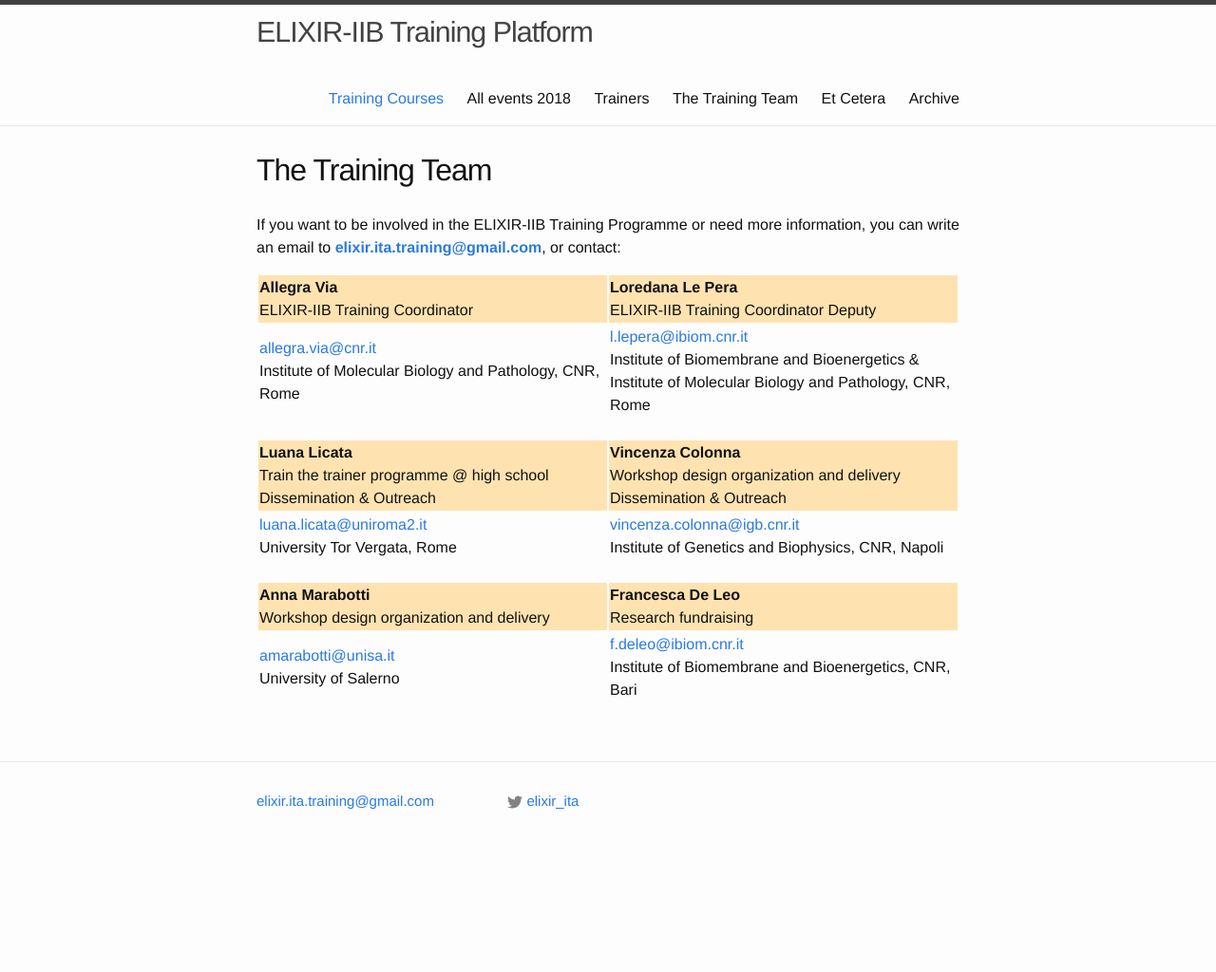
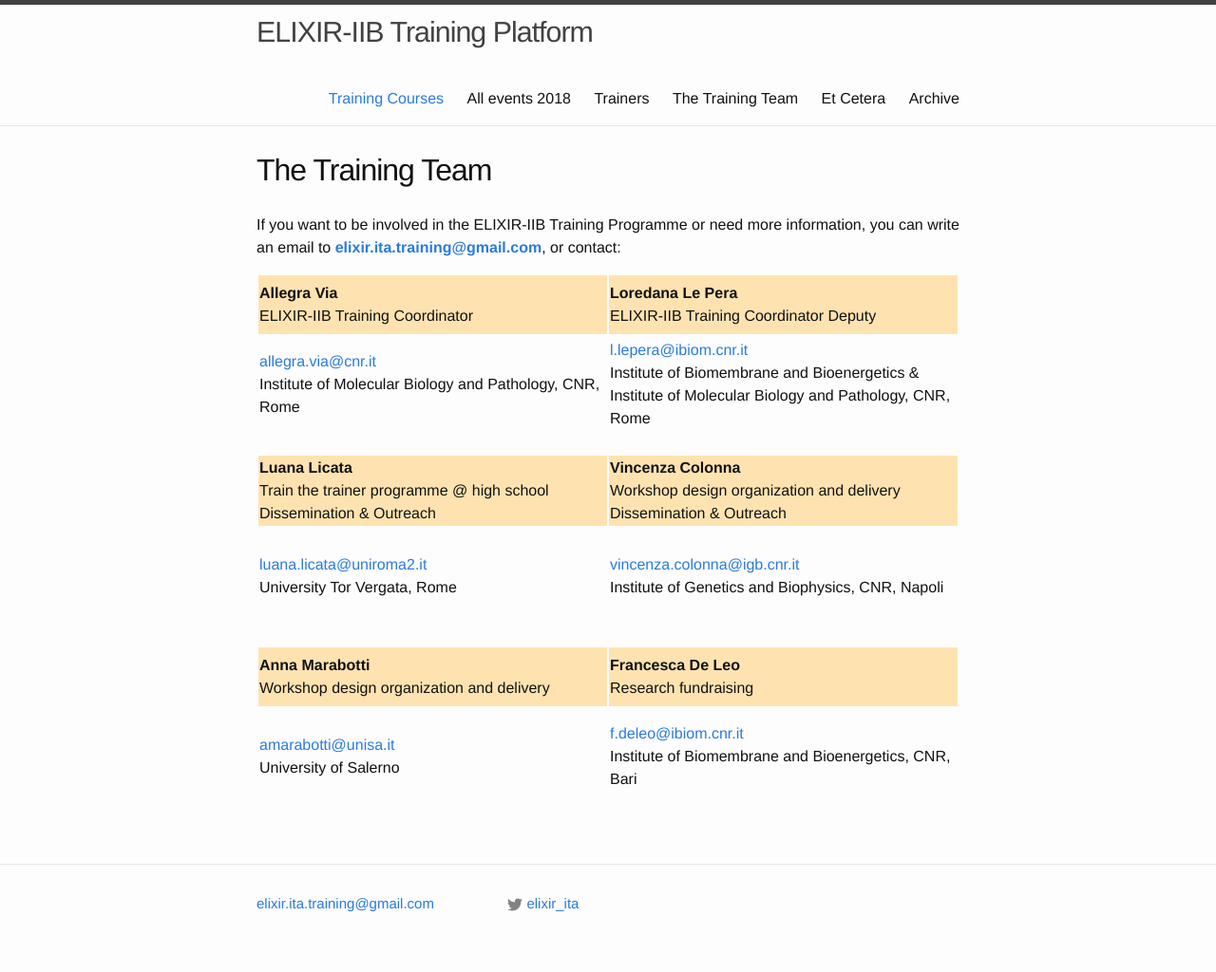
Before and after one commit to ELIXIR-IIB-training/website, a Jekyll site: the page built from _pages/03-training_team.md, in a window 1280 px wide. Shown: the whole page at 95% size. Built offline with Jekyll 4.4.1, drawn with Linux system fonts in a browser that asks for light colours; before the commit the page ends 916 px from its top, so only the background shows below that.

Commit message:
Update training team page format

```diff
--- a/_pages/03-training_team.md
+++ b/_pages/03-training_team.md
@@ -8,65 +8,65 @@ If you want to be involved in the ELIXIR-IIB Training Programme or need more inf
 
 <table border="0" width="740">
  <tr style="background-color:rgba(255,165,0,0.3)">
-   <td width="300">
+   <td width="300" height="60">
    		<b>Allegra Via</b><br>
 		ELIXIR-IIB Training Coordinator
 	</td>
-	<td width="300" >
+	<td width="300" height="60">
    		<b>Loredana Le Pera</b><br>
 		ELIXIR-IIB Training Coordinator Deputy
 	</td>
 </tr>
 <tr>
-	<td width="300">
+	<td width="300" height="100">
 		<a href="mailto:allegra.via@cnr.it">allegra.via@cnr.it</a><br>
 		Institute of Molecular Biology and Pathology, CNR, Rome<br>
    </td>
-   <td width="300">
+   <td width="300" height="100">
 		<a href="mailto:l.lepera@ibiom.cnr.it">l.lepera@ibiom.cnr.it</a><br>
 		Institute of Biomembrane and Bioenergetics & Institute of Molecular Biology and Pathology, 		CNR, Rome
    </td>
 </tr>
 <tr height="20"></tr>
 <tr style="background-color:rgba(255,165,0,0.3)">
-   <td width="300">
+  <td width="300" height="60">
    		<b>Luana Licata</b><br>
    		Train the trainer programme @ high school<br>
    		Dissemination & Outreach
    </td>
-   <td width="300">
+   <td width="300" height="60">
    		<b>Vincenza Colonna</b><br>
    		Workshop design organization and delivery<br>
 		Dissemination & Outreach
    </td>
 </tr>
 <tr>
-   	<td width="300">
+   <td width="300" height="100">
 		<a href="mailto:luana.licata@uniroma2.it">luana.licata@uniroma2.it</a><br>
 		University Tor Vergata, Rome
 	</td>
-   <td width="300">
+   <td width="300" height="100">
 		<a href="mailto:vincenza.colonna@igb.cnr.it">vincenza.colonna@igb.cnr.it</a><br>
 		Institute of Genetics and Biophysics, CNR, Napoli
    </td>
  </tr>
  <tr height="20"></tr>
  <tr style="background-color:rgba(255,165,0,0.3)">
-   	<td width="300">
+   	<td width="300" height="60">
    		<b>Anna Marabotti</b><br>
    		Workshop design organization and delivery
    </td>
-   <td width="300">
+   <td width="300" height="60">
    		<b>Francesca De Leo</b><br>
 		Research fundraising
 	</td>
 </tr>
 <tr>
-	<td width="300">
+	<td width="300" height="100">
 		<a href="mailto:amarabotti@unisa.it">amarabotti@unisa.it</a><br>
 		University of Salerno
    </td>
-   <td width="300">
+   <td width="300" height="100">
 		<a href="mailto:f.deleo@ibiom.cnr.it">f.deleo@ibiom.cnr.it</a><br>
 		Institute of Biomembrane and Bioenergetics, CNR, Bari
 	</td>
```
